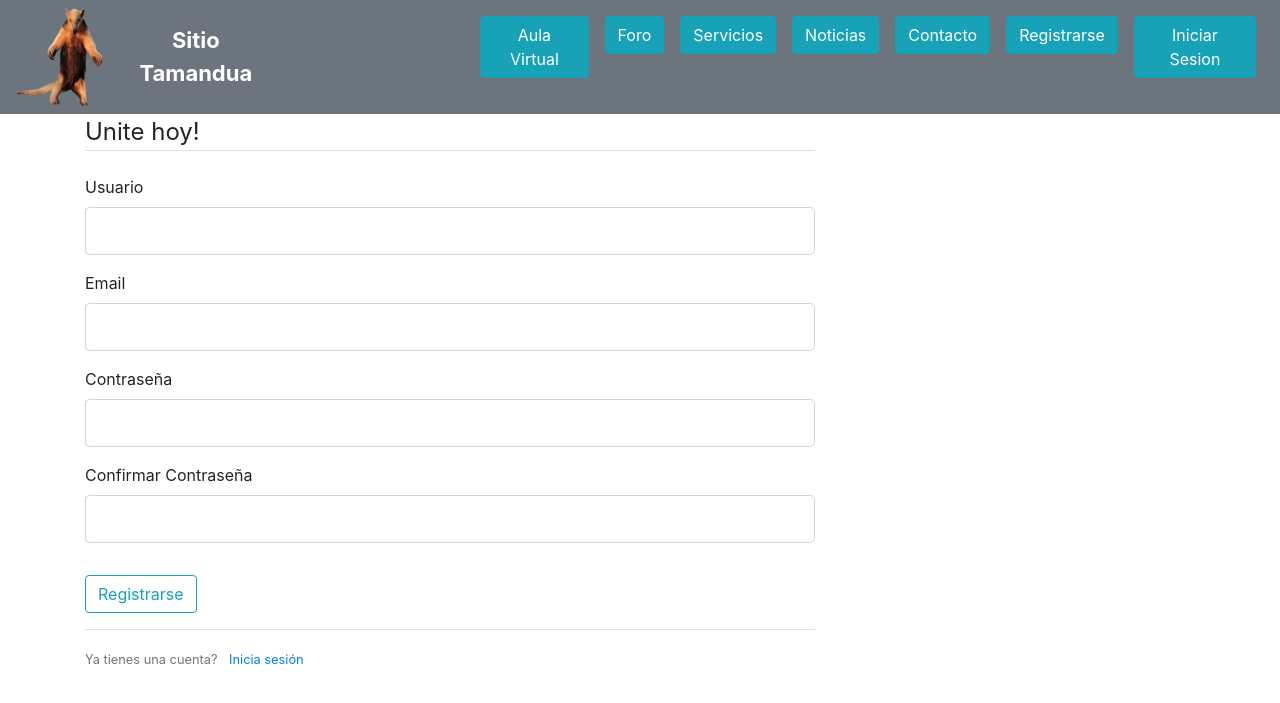
After one commit to mvcdevelop/tamandua-1, a Flask app: page /register in a window 1280 px wide. The commit adds this page. Shown: the top 703 px of the page. Run offline with Flask 2, Linux system fonts and the light colour scheme; some libraries are stand-ins or nearby versions.

Commit message:
Added register and login pages and their respective forms and validation

```diff
--- a/app.py
+++ b/app.py
@@ -1,11 +1,34 @@
-from flask import Flask, render_template, redirect, g, request, url_for
+from flask import Flask, render_template, redirect, g, request, url_for, flash
+from forms import RegistrationForm, LoginForm
 
 app = Flask(__name__)
+app.config['SECRET_KEY'] = '5791628bb0b13ce0c676dfde280ba245'
 
 @app.route('/')
 def home():
 	return render_template('home.html')
 
 
+@app.route("/register", methods=['GET', 'POST'])
+def register():
+    form = RegistrationForm()
+    if form.validate_on_submit():
+        flash(f'Account created for {form.username.data}!', 'success')
+        return redirect(url_for('home'))
+    return render_template('register.html', title='Register', form=form)
+
+
+@app.route("/login", methods=['GET', 'POST'])
+def login():
+    form = LoginForm()
+    if form.validate_on_submit():
+        if form.email.data == 'admin@blog.com' and form.password.data == 'password':
+            flash('You have been logged in!', 'success')
+            return redirect(url_for('home'))
+        else:
+            flash('Login Unsuccessful. Please check username and password', 'danger')
+    return render_template('login.html', title='Login', form=form)
+
+
 if __name__ == '__main__':
     app.run(debug=True)
--- /dev/null
+++ b/forms.py
@@ -0,0 +1,22 @@
+from flask_wtf import FlaskForm
+from wtforms import StringField, PasswordField, SubmitField, BooleanField
+from wtforms.validators import DataRequired, Length, Email, EqualTo
+
+
+class RegistrationForm(FlaskForm):
+    username = StringField('Usuario',
+                           validators=[DataRequired(), Length(min=2, max=20)])
+    email = StringField('Email',
+                        validators=[DataRequired(), Email()])
+    password = PasswordField('Contraseña', validators=[DataRequired()])
+    confirm_password = PasswordField('Confirmar Contraseña',
+                                     validators=[DataRequired(), EqualTo('password')])
+    submit = SubmitField('Registrarse')
+
+
+class LoginForm(FlaskForm):
+    email = StringField('Email',
+                        validators=[DataRequired(), Email()])
+    password = PasswordField('Contraseña', validators=[DataRequired()])
+    remember = BooleanField('Recordarme')
+    submit = SubmitField('Iniciar Sesión')
--- a/static/index.css
+++ b/static/index.css
@@ -8,10 +8,6 @@
 
 .logo-tamandua {
   width: 7%;
-
-
-
-
 }
 
 
--- a/templates/home.html
+++ b/templates/home.html
@@ -1,6 +1,6 @@
  {% extends 'layout.html' %}
 
- {% block body %}
+ {% block content %}
 
 
- {% endblock %}
+ {% endblock content %}
--- a/templates/includes/_navbar.html
+++ b/templates/includes/_navbar.html
@@ -32,6 +32,12 @@
       <li class="nav-item boton">
         <a class="nav-link" href="#"><button type="button" class="btn btn-info">Contacto</button></a>
       </li>
+      <li class="nav-item boton">
+        <a class="nav-link" href=" {{url_for('register')}} "><button type="button" class="btn btn-info">Registrarse</button></a>
+      </li>
+      <li class="nav-item boton">
+        <a class="nav-link" href="{{url_for('login')}} "><button type="button" class="btn btn-info">Iniciar Sesion</button></a>
+      </li>
 
     </ul>
   </div>
--- a/templates/layout.html
+++ b/templates/layout.html
@@ -19,13 +19,34 @@
 
     <body>
 
-        {% block body %}
+        {% include 'includes/_navbar.html' %}
+
+        <main role="main" class="container">
+          <div class="row">
+            <div class="col-md-8">
+              {% with messages = get_flashed_messages(with_categories=true) %}
+                {% if messages %}
+                  {% for category, message in messages %}
+                    <div class="alert alert-{{ category }}">
+                      {{ message }}
+                    </div>
+                  {% endfor %}
+                {% endif %}
+              {% endwith %}
+              {% block content %}{% endblock %}
+            </div>
+          </div>
+        </main>
 
 
 
-        {% endblock %}
 
-        {% include 'includes/_navbar.html' %}
+
+        <!-- Optional JavaScript -->
+    <!-- jQuery first, then Popper.js, then Bootstrap JS -->
+    <script src="https://code.jquery.com/jquery-3.2.1.slim.min.js" integrity="sha384-KJ3o2DKtIkvYIK3UENzmM7KCkRr/rE9/Qpg6aAZGJwFDMVNA/GpGFF93hXpG5KkN" crossorigin="anonymous"></script>
+    <script src="https://cdnjs.cloudflare.com/ajax/libs/popper.js/1.12.9/umd/popper.min.js" integrity="sha384-ApNbgh9B+Y1QKtv3Rn7W3mgPxhU9K/ScQsAP7hUibX39j7fakFPskvXusvfa0b4Q" crossorigin="anonymous"></script>
+    <script src="https://maxcdn.bootstrapcdn.com/bootstrap/4.0.0/js/bootstrap.min.js" integrity="sha384-JZR6Spejh4U02d8jOt6vLEHfe/JQGiRRSQQxSfFWpi1MquVdAyjUar5+76PVCmYl" crossorigin="anonymous"></script>
 
     </body>
 
--- /dev/null
+++ b/templates/register.html
@@ -0,0 +1,72 @@
+{% extends "layout.html" %}
+{% block content %}
+    <div class="content-section">
+        <form method="POST" action="">
+            {{ form.hidden_tag() }}
+            <fieldset class="form-group">
+                <legend class="border-bottom mb-4">Unite hoy!</legend>
+                <div class="form-group">
+                    {{ form.username.label(class="form-control-label") }}
+
+                    {% if form.username.errors %}
+                        {{ form.username(class="form-control form-control-lg is-invalid") }}
+                        <div class="invalid-feedback">
+                            {% for error in form.username.errors %}
+                                <span>{{ error }}</span>
+                            {% endfor %}
+                        </div>
+                    {% else %}
+                        {{ form.username(class="form-control form-control-lg") }}
+                    {% endif %}
+                </div>
+                <div class="form-group">
+                    {{ form.email.label(class="form-control-label") }}
+                    {% if form.email.errors %}
+                        {{ form.email(class="form-control form-control-lg is-invalid") }}
+                        <div class="invalid-feedback">
+                            {% for error in form.email.errors %}
+                                <span>{{ error }}</span>
+                            {% endfor %}
+                        </div>
+                    {% else %}
+                        {{ form.email(class="form-control form-control-lg") }}
+                    {% endif %}
+                </div>
+                <div class="form-group">
+                    {{ form.password.label(class="form-control-label") }}
+                    {% if form.password.errors %}
+                        {{ form.password(class="form-control form-control-lg is-invalid") }}
+                        <div class="invalid-feedback">
+                            {% for error in form.password.errors %}
+                                <span>{{ error }}</span>
+                            {% endfor %}
+                        </div>
+                    {% else %}
+                        {{ form.password(class="form-control form-control-lg") }}
+                    {% endif %}
+                </div>
+                <div class="form-group">
+                    {{ form.confirm_password.label(class="form-control-label") }}
+                    {% if form.confirm_password.errors %}
+                        {{ form.confirm_password(class="form-control form-control-lg is-invalid") }}
+                        <div class="invalid-feedback">
+                            {% for error in form.confirm_password.errors %}
+                                <span>{{ error }}</span>
+                            {% endfor %}
+                        </div>
+                    {% else %}
+                        {{ form.confirm_password(class="form-control form-control-lg") }}
+                    {% endif %}
+                </div>
+            </fieldset>
+            <div class="form-group">
+                {{ form.submit(class="btn btn-outline-info") }}
+            </div>
+        </form>
+    </div>
+    <div class="border-top pt-3">
+        <small class="text-muted">
+            Ya tienes una cuenta? <a class="ml-2" href="{{ url_for('login') }}">Inicia sesión</a>
+        </small>
+    </div>
+{% endblock content %}
```
Also changed, not shown: templates/login.html (added, +52 -0 lines).
